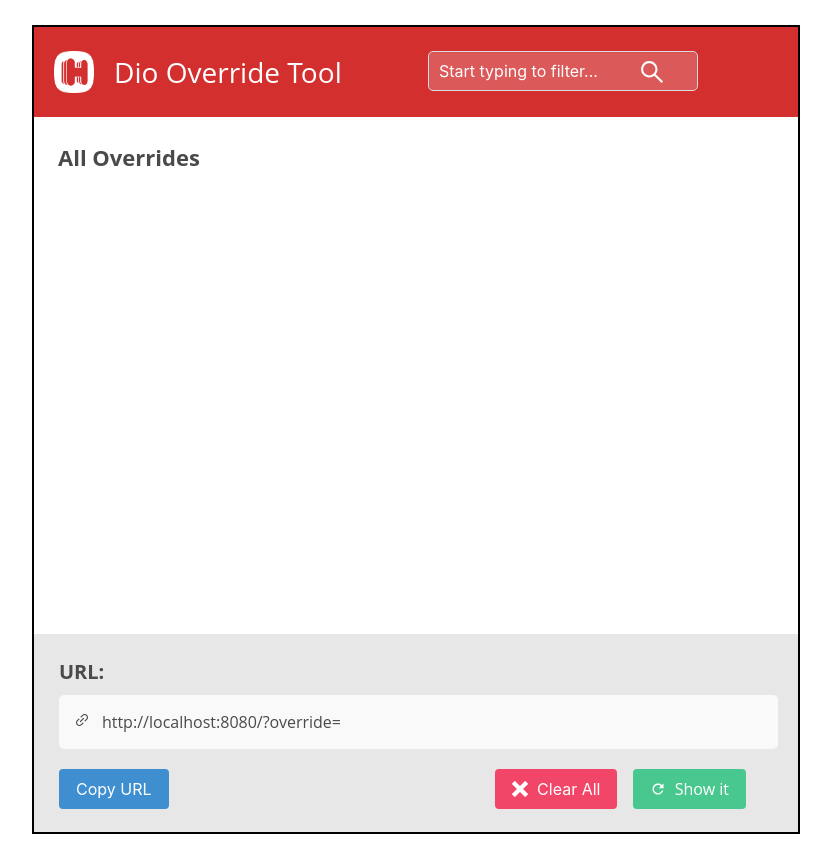
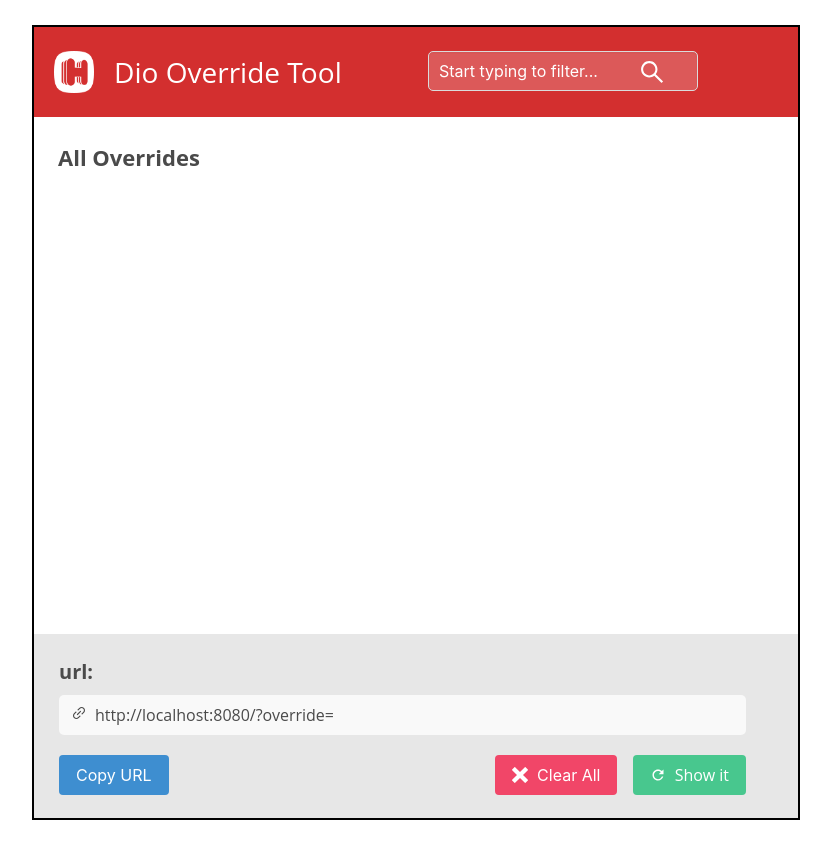
Before and after one commit to Steve-Johnstone/Dio-Override-Tool, a React (Create React App) app: page /overrides in a window 1280 px wide. Shown: the whole page, without its empty margins (224-1055 px from the left). Built offline with nearby package versions, Linux system fonts and the light colour scheme.

Commit message:
CSS tweaks and functionality implemented to disable copy URL button once clicked

```diff
--- a/src/App.css
+++ b/src/App.css
@@ -60,9 +60,8 @@ body {
 
 .footer-url-display {
 	background-color: rgba(255, 255, 255, 0.75);
-	padding: 3px;
 	border-radius: 5px;
-	cursor: pointer;
+	margin-right: 32px;
 }
 
 .override-selected {
@@ -107,7 +106,7 @@ body {
 }
 
 .url-copied {
-	margin: 20px 0px 10px 0px;
+	margin: 15px 0px 5px 0px;
 	color: #35977a;
 	font-weight: bold;
 }
--- a/src/components/Footer.js
+++ b/src/components/Footer.js
@@ -47,7 +47,7 @@ const Footer = ({ url, selectedOverrides, setSelectedOverrides }) => {
 						})}
 					</ul>
 				</div>
-				<p className='footer-label'>URL:</p>
+				<p className='footer-label'>url:</p>
 				<div
 					className='footer-url-display mb-3 level-item is-justify-content-flex-start'
 					id='url-display-box'
@@ -55,7 +55,7 @@ const Footer = ({ url, selectedOverrides, setSelectedOverrides }) => {
 					<div className='ml-3'>
 						<AiOutlineLink />
 					</div>
-					<div id='url-display' data-testid='url-display' className='p-3'>
+					<div id='url-display' data-testid='url-display' className='p-2'>
 						{buildUrl(url, selectedOverrides)}
 					</div>
 				</div>
@@ -65,7 +65,11 @@ const Footer = ({ url, selectedOverrides, setSelectedOverrides }) => {
 				<div className='level-item is-justify-content-space-between'>
 					<button
 						className='button is-info'
-						onClick={() => copyToClipboard('url-display-box')}
+						id='copy-button'
+						onClick={() => {
+							copyToClipboard('url-display-box');
+							document.getElementById('copy-button').className += ' is-light';
+						}}
 					>
 						Copy URL
 					</button>
@@ -79,6 +83,8 @@ const Footer = ({ url, selectedOverrides, setSelectedOverrides }) => {
 								document.getElementById(
 									'url-display-box'
 								).style.backgroundColor = '';
+								document.getElementById('copy-button').className =
+									'button is-info';
 							}}
 						>
 							<ImCross />
```
Also changed, not shown: 2 other files (tests, documents, lock files or other folders).
